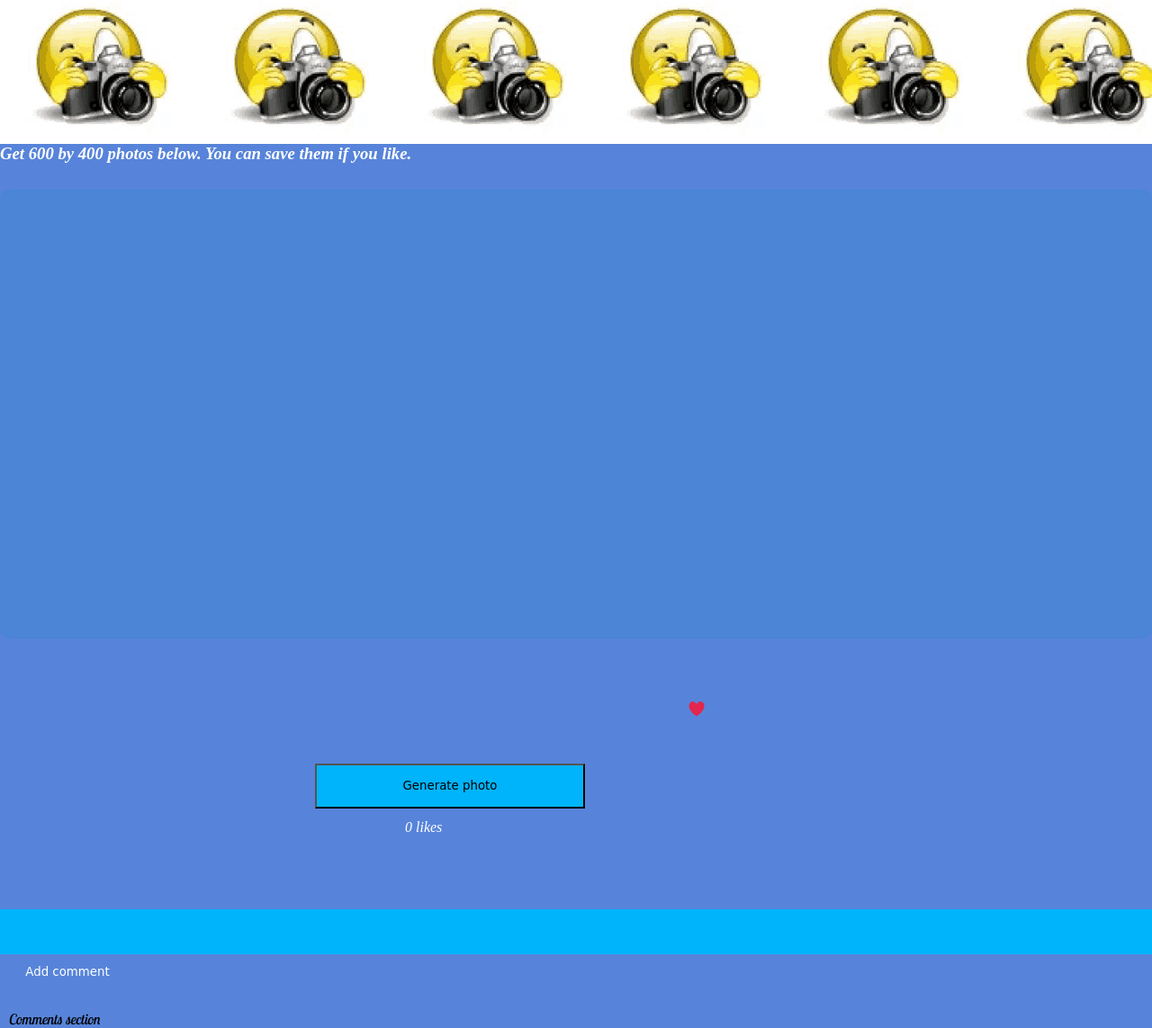
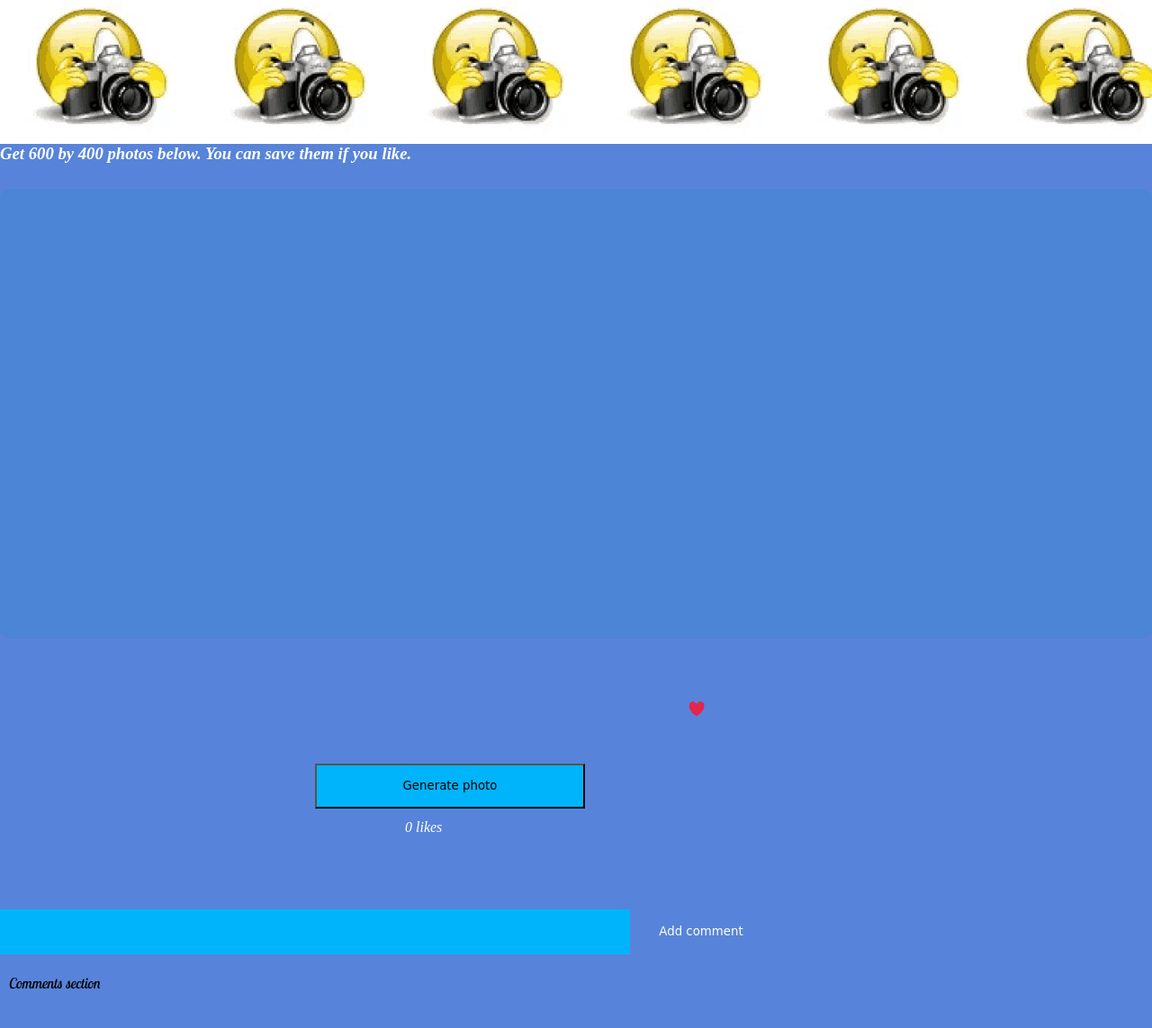
Before and after one commit to Mbiki-KK/code-challenge-WK-1, a website: page Final-project/index.html in a window 1280 px wide. Shown: the part 40-1183 px from the top of the page at 90% size. After the commit the page ends 1143 px from the top, so only its background shows below. Drawn offline with Linux system fonts and the light colour scheme; a web font is replaced by a local one.

Commit message:
update comment section

```diff
--- a/Final-project/styles.css
+++ b/Final-project/styles.css
@@ -68,7 +68,7 @@ h3 {
 .screen{
     padding: 10px;
     background-color: rgb(0, 180, 252);
-    width: 100%;
+    width: 700px;
     height: 50px;
     border: none;
 }
```
